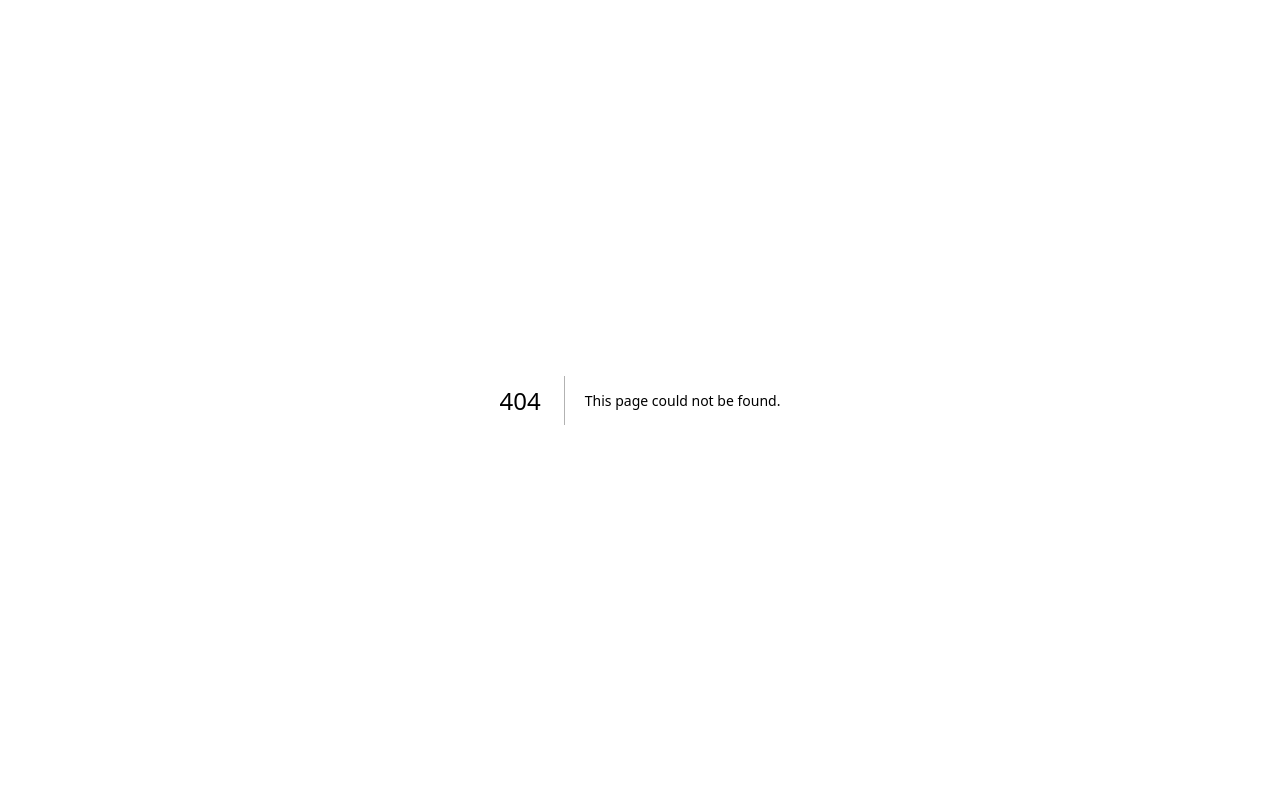
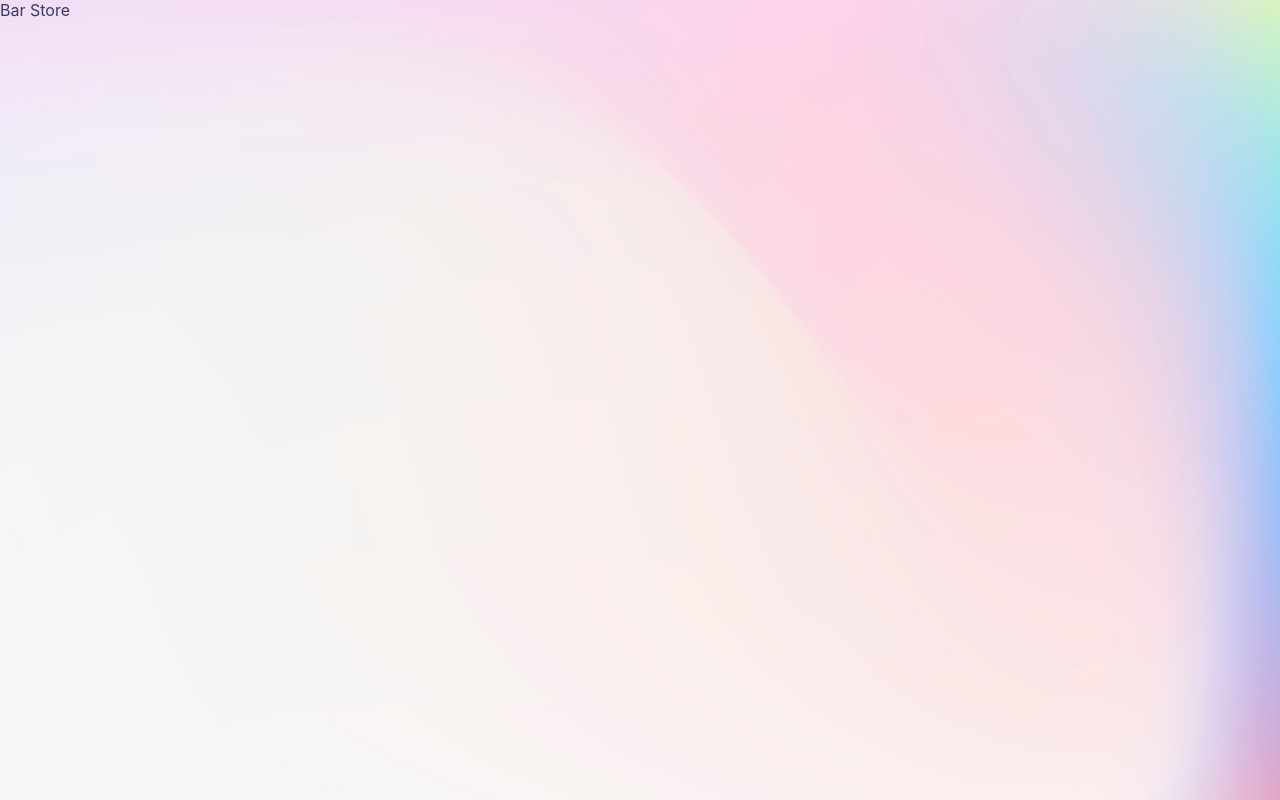
Before and after one commit to Okkun555/descover-stores, a Next.js app: page /store in a window 1280 px wide. Before the commit this address had no page. Built offline with nearby package versions, Linux system fonts and the light colour scheme.

Commit message:
feat:store詳細用のnested routesを追加

```diff
--- /dev/null
+++ b/src/pages/store.tsx
@@ -0,0 +1,7 @@
+import React from "react";
+
+const Store: React.FC = () => {
+  return <div>Bar Store</div>;
+};
+
+export default Store;
```
